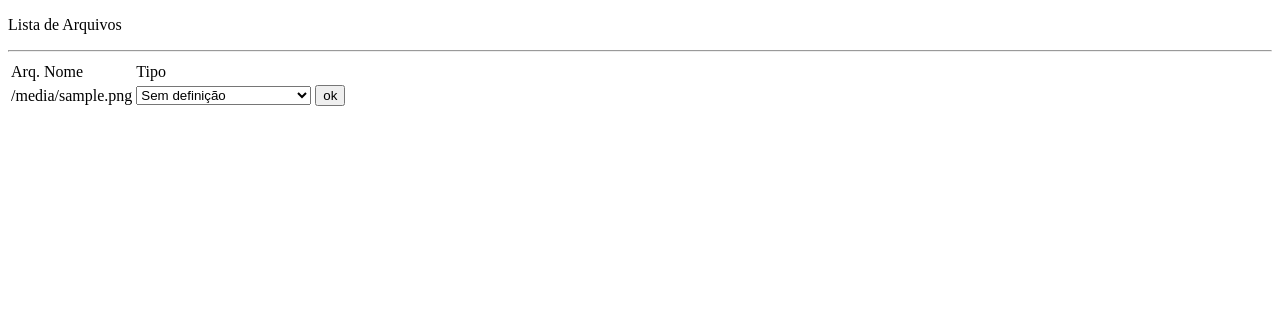
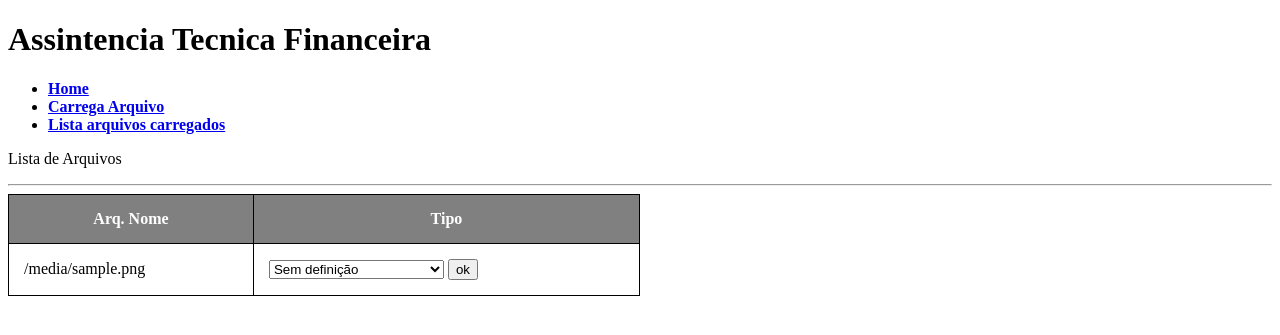
Before and after one commit to cardolive/arquivoscsv, a Flask app: template templates/arquivos.html in a window 1280 px wide. Shown: the top 335 px of the page. Run offline with Flask 2, Linux system fonts and the light colour scheme; the template is opened without the code that fills it: most values are stand-ins (such as "Sample title", 1, 10 or a date in 2020).

Commit message:
criando um menu e refatorando os arquivos html

```diff
--- a/main.py
+++ b/main.py
@@ -68,7 +68,6 @@ def uploaded_file(filename):
 
 @app.route('/mostra_arquivo', methods=['POST'])
 def arquivo_processado():
-
 	filename = request.form['filename']
 	tipo = request.form['tipo']
 	print(filename, tipo)
@@ -100,5 +99,5 @@ def arquivo_processado():
 @app.route('/arquivos')
 def arquivos():
 	lst_files = os.listdir(UPLOAD_FOLDER)
-	print(lst_files)
+	print("lista de arquivos salvos: ", lst_files)
 	return render_template('arquivos.html', files=lst_files)
--- a/templates/arquivos.html
+++ b/templates/arquivos.html
@@ -1,16 +1,13 @@
-<!DOCTYPE html>
-<html lang="pt-br">
-<head>
-	<meta charset="UTF-8">
-	<title>Arquivos</title>
-</head>
-<body>
+{% extends "layout.html" %}
+{% block content %}
+  <div class="arquivos">
+
 	  {% if files %}
 	 <p> Lista de Arquivos</p>
 
 	 <hr>
- <table><tr>
-	 <td>Arq. Nome</td><td>Tipo</td></tr>
+	  <table id="t01"><tr>
+	 	 <th>Arq. Nome</th><th>Tipo</th></tr>
 	  <form accept-charset="x-iso-8859-11" action="mostra_arquivo" method="post">
 	 	{% for file in files %}
 	 	 <tr><td>{{ file }}</td>
@@ -32,14 +29,16 @@
 	 	{% endfor %}
 
 	  </form>
+	  </table>
+	 		 {% else %}
 	  <table>
-		 {% else %}
-		 <p> Lista de Registros no Arquivo</p>
+	  <tr ><th>Registros Carregados</th></tr>
+	 	{% for lin in linhas %}
+	 	 <tr><td> {{ lin[:8] }} </td></tr>
+	 	{% endfor %}
 
-	{% for lin in linhas %}
-	  <p> {{ lin[:8] }} <p>
-	{% endfor %}
+	  </table>
 	 		 {% endif %}
 
-</body>
-</html>
+  </div>
+{% endblock %}
--- /dev/null
+++ b/templates/layout.html
@@ -0,0 +1,52 @@
+<!DOCTYPE html>
+<html>
+<head>
+    <style>
+   	table {
+   	  width:100%;
+   	}
+   	table, th, td {
+   	  border: 1px solid black;
+   	  border-collapse: collapse;
+   	}
+   	th, td {
+   	  padding: 15px;
+   	}
+   	th{
+   		text-align: center;
+   	}
+   	#t01 {
+   		 width:50%;
+   	}
+   	#t01 tr:nth-child(even) {
+   	  background-color: #eee;
+   	}
+   	#t01 tr:nth-child(odd) {
+   	 background-color: #fff;
+   	}
+   	#t01 th {
+   	  background-color: gray;
+   	  color: white;
+   	}
+   	</style>
+
+</head>
+  <body>
+    <header>
+      <div class="container">
+        <h1 class="logo">Assintencia Tecnica Financeira</h1>
+        <strong><nav>
+          <ul class="menu">
+              <li><a href="{{ url_for('index') }}">Home</a></li>
+              <li><a href="uploader">Carrega Arquivo</a></li>
+              <li><a href="arquivos">Lista arquivos carregados</a></li>
+          </ul>
+        </nav></strong>
+      </div>
+    </header>
+    <div class="container">
+          {% block content %}
+          {% endblock %}
+    </div>
+  </body>
+</html>
```
Also changed, not shown: templates/index.html (+6 -11 lines), templates/upload.html (+9 -16 lines). Lines whose indentation alone changed are shown as unchanged.
